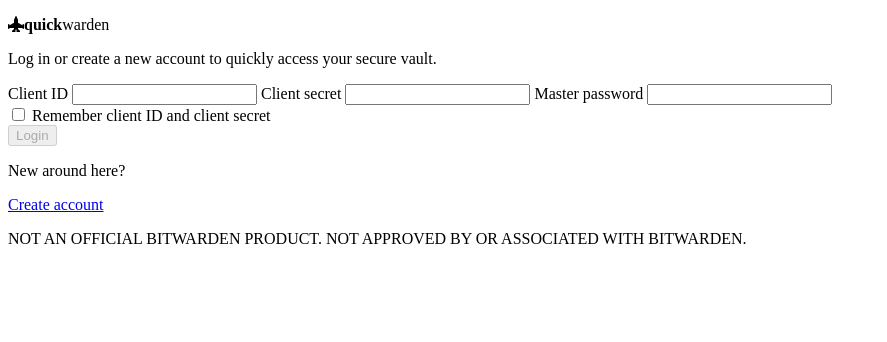
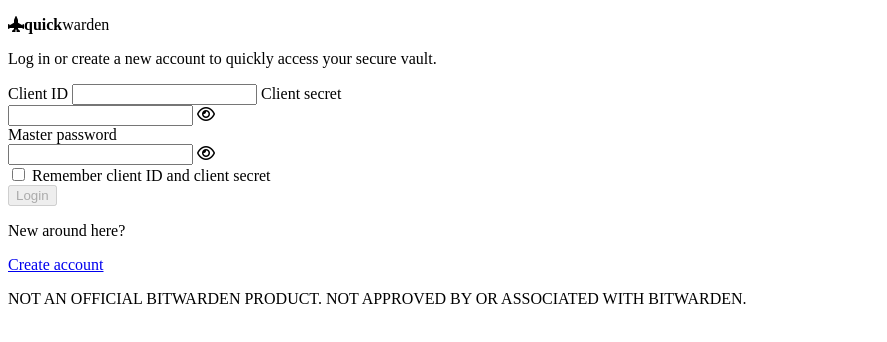
Before and after one commit to Trikzon/quickwarden, an Electron app: page src/render/login/login.html in a window 1280 px wide. Shown: the whole page, without its empty margins (0-887 px from the left). Drawn offline with Linux system fonts and the light colour scheme.

Commit message:
Add visibility toggles to secret credential inputs

```diff
--- a/src/render/login/login.html
+++ b/src/render/login/login.html
@@ -18,11 +18,17 @@
       </label>
       <label for="client-secret" class="input-box">
         Client secret
-        <input type="text" id="client-secret" class="credential-input">
+        <div class="input-box-row">
+          <input type="password" id="client-secret" class="credential-input">
+          <i class="fa-regular fa-eye eye-icon" id="client-secret-toggle"></i>
+        </div>
       </label>
       <label for="password" class="input-box">
         Master password
-        <input type="password" id="password" class="credential-input">
+        <div class="input-box-row">
+          <input type="password" id="password" class="credential-input">
+          <i class="fa-regular fa-eye eye-icon" id="password-toggle"></i>
+        </div>
       </label>
       <div class="checkbox">
         <input type="checkbox" id="remember-api-key">
--- a/src/render/login/login.scss
+++ b/src/render/login/login.scss
@@ -27,7 +27,6 @@
         max-width: 325px;
         margin: 0.5rem auto;
         text-align: center;
-        font-weight: 500;
     }
 
     .input-box {
@@ -70,6 +69,21 @@
 
             &:disabled {
                 cursor: not-allowed;
+            }
+        }
+
+        .input-box-row {
+            display: flex;
+            flex-direction: row;
+
+            input {
+                flex: 1;
+            }
+
+            .eye-icon {
+                color: var(--blue);
+                font-size: 14px;
+                cursor: pointer;
             }
         }
     }
@@ -123,6 +137,8 @@
 
         a {
             margin: 0 auto;
+            text-decoration: none;
+            color: var(--blue);
         }
     }
 }
```
Also changed, not shown: src/render/login/login.ts (+22 -0 lines).
